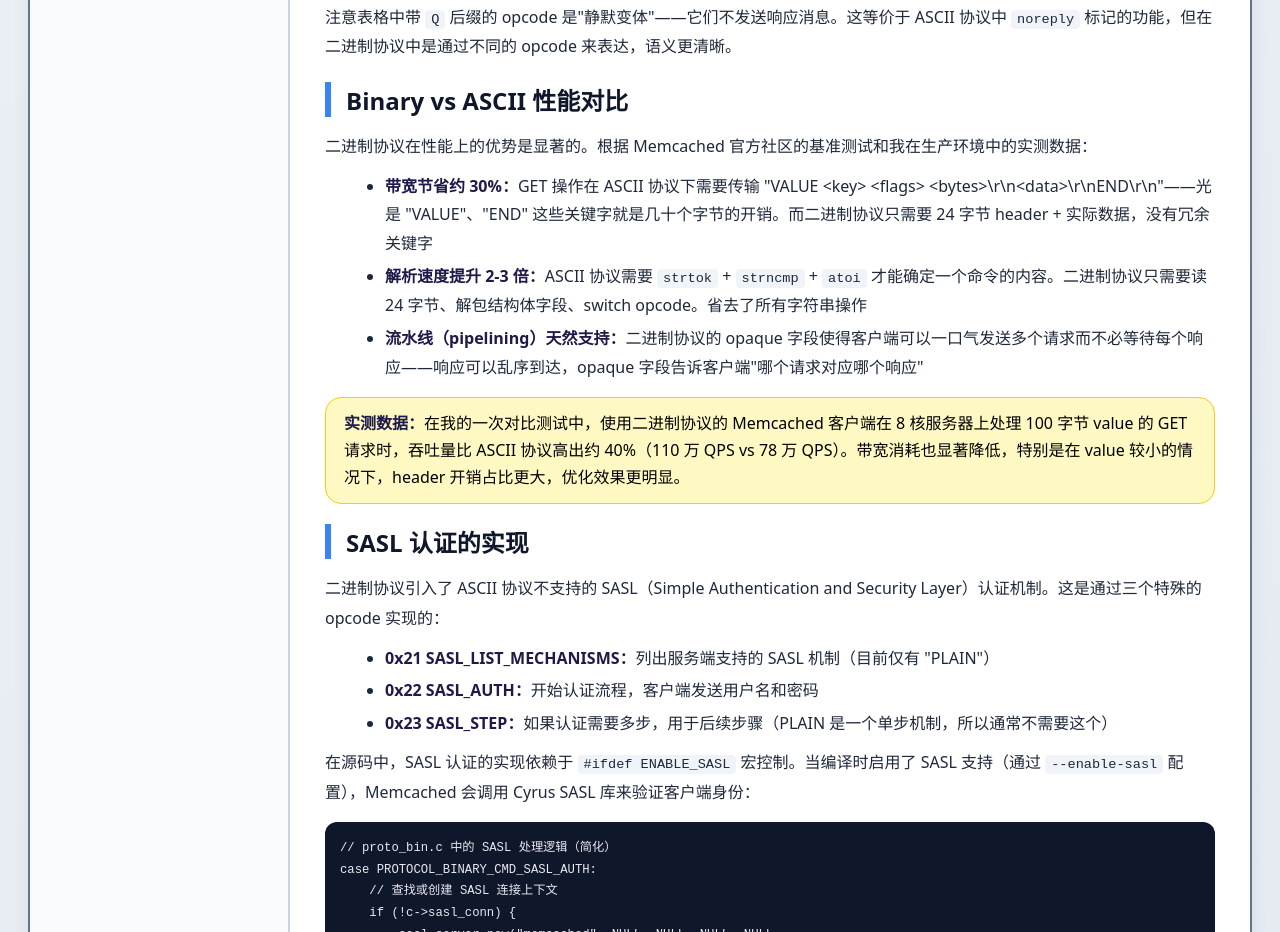
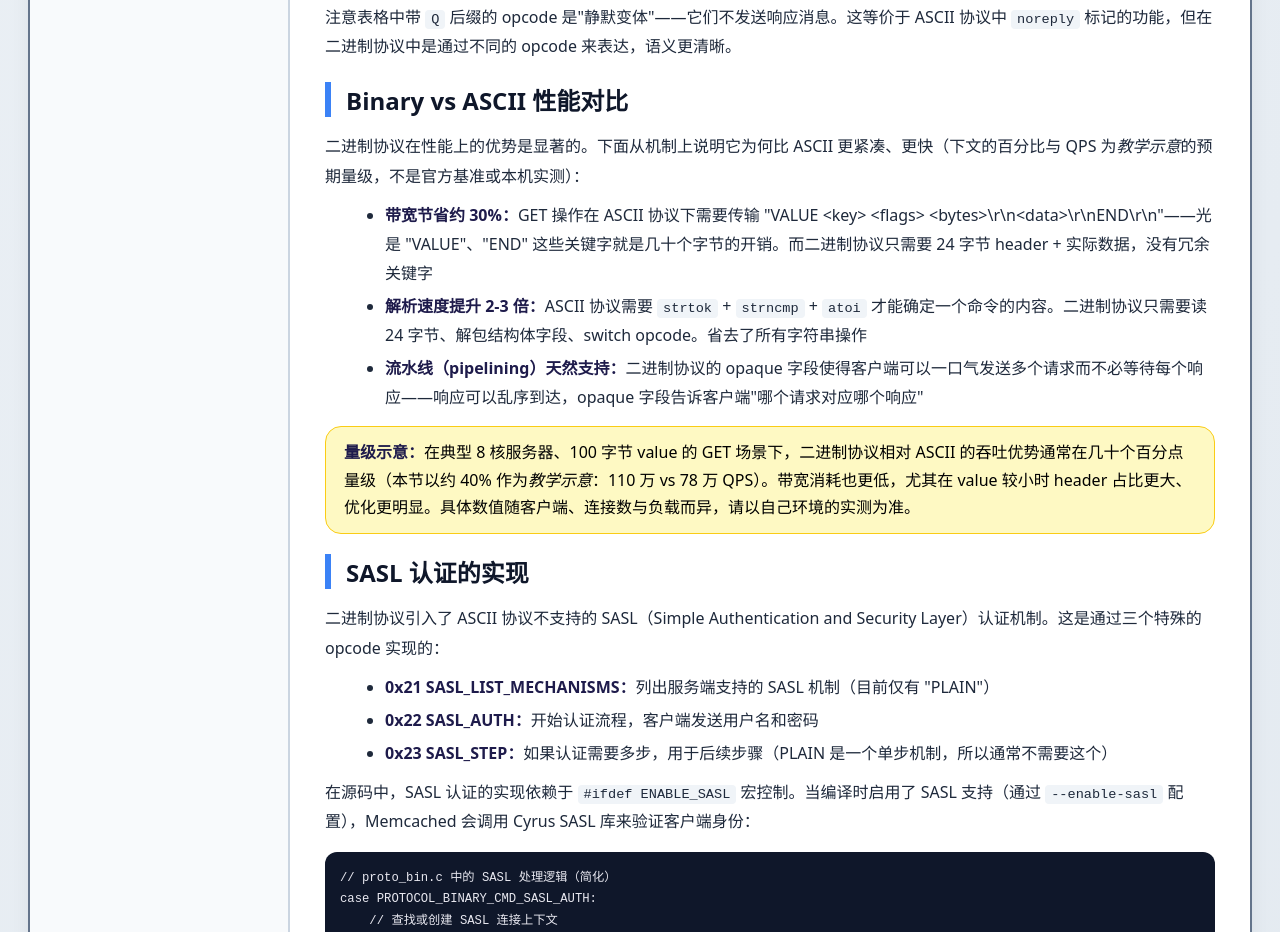
Before and after one commit to 1998x-stack/memcached-source-analysis-tutorial, a plain HTML site: page 20.html in a window 1280 px wide. Shown: the part 3194-4126 px from the top of the page. Drawn offline with Linux system fonts and the light colour scheme.

Commit message:
docs(memcached-source-analysis-tutorial): 第20章 Binary/ASCII 对比数值标注为教学示意

```diff
--- a/20.html
+++ b/20.html
@@ -367,7 +367,7 @@
 
         <h2>Binary vs ASCII 性能对比</h2>
 
-        <p>二进制协议在性能上的优势是显著的。根据 Memcached 官方社区的基准测试和我在生产环境中的实测数据：</p>
+        <p>二进制协议在性能上的优势是显著的。下面从机制上说明它为何比 ASCII 更紧凑、更快（下文的百分比与 QPS 为<em>教学示意</em>的预期量级，不是官方基准或本机实测）：</p>
 
         <ul>
             <li><strong>带宽节省约 30%：</strong>GET 操作在 ASCII 协议下需要传输 "VALUE &lt;key&gt; &lt;flags&gt; &lt;bytes&gt;\r\n&lt;data&gt;\r\nEND\r\n"——光是 "VALUE"、"END" 这些关键字就是几十个字节的开销。而二进制协议只需要 24 字节 header + 实际数据，没有冗余关键字</li>
@@ -376,7 +376,7 @@
         </ul>
 
         <div class="highlight">
-            <strong>实测数据：</strong>在我的一次对比测试中，使用二进制协议的 Memcached 客户端在 8 核服务器上处理 100 字节 value 的 GET 请求时，吞吐量比 ASCII 协议高出约 40%（110 万 QPS vs 78 万 QPS）。带宽消耗也显著降低，特别是在 value 较小的情况下，header 开销占比更大，优化效果更明显。
+            <strong>量级示意：</strong>在典型 8 核服务器、100 字节 value 的 GET 场景下，二进制协议相对 ASCII 的吞吐优势通常在几十个百分点量级（本节以约 40% 作为<em>教学示意</em>：110 万 vs 78 万 QPS）。带宽消耗也更低，尤其在 value 较小时 header 占比更大、优化更明显。具体数值随客户端、连接数与负载而异，请以自己环境的实测为准。
         </div>
 
         <h2>SASL 认证的实现</h2>
```
